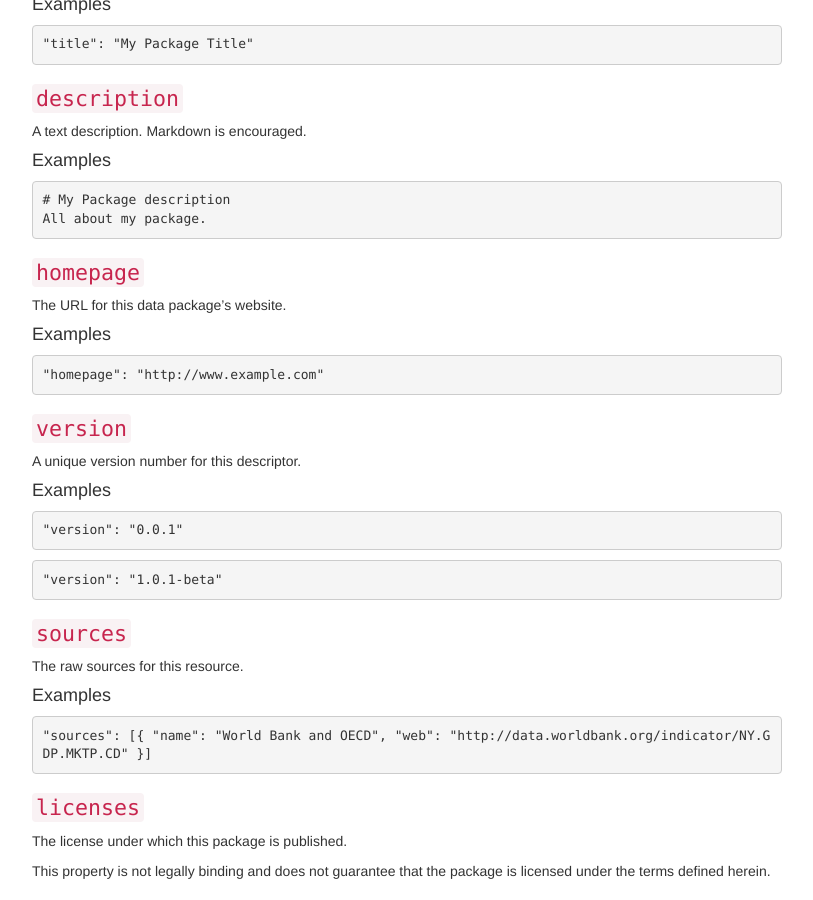
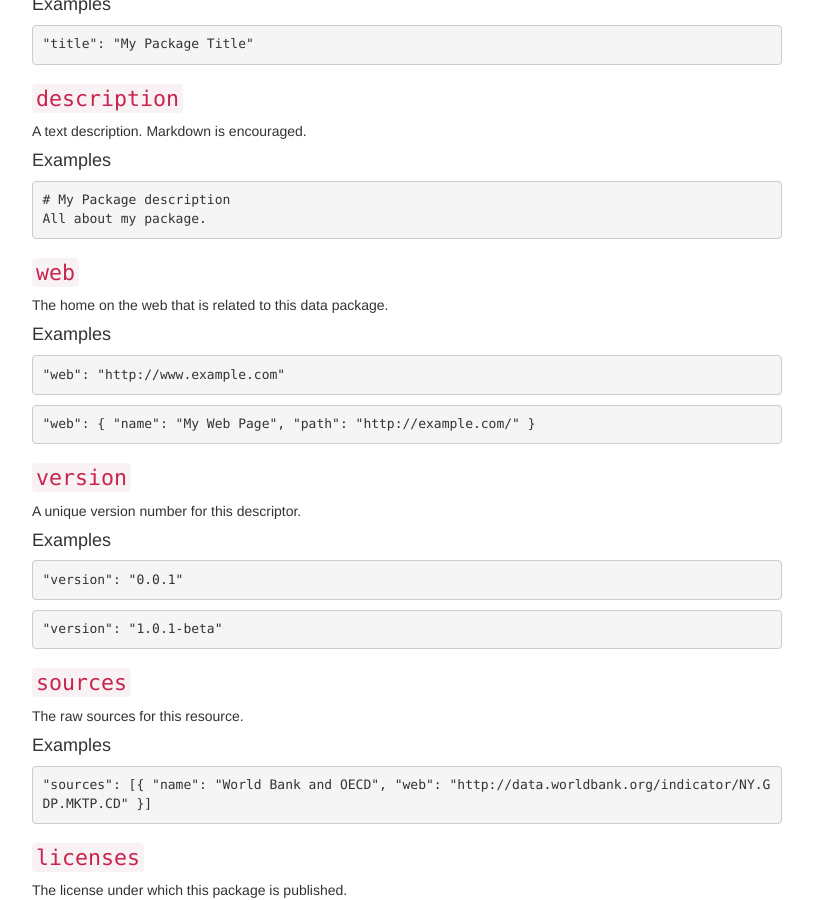
Before and after one commit to frictionlessdata/datapackage, a Jekyll site: the page built from datapackage/index.md, in a window 1280 px wide and 900 px high, scrolled down 4662 px. Shown: the whole window, without its empty margins (233-1046 px from the left). Built offline with Jekyll 4.4.1, drawn with Linux system fonts in a browser that asks for light colours; nearby versions of some CDN libraries; comment, search, counter and statistics services are not loaded.

Commit message:
Change homepage to web, and allow object serialisation of it.

```diff
--- a/_data/schemas/concepts.json
+++ b/_data/schemas/concepts.json
@@ -134,6 +134,10 @@
             "$ref": "dictionary.json#/definitions/description",
             "propertyOrder": 30,
             "format": "textarea"
+          },
+          "web": {
+            "$ref": "dictionary.json#/definitions/web",
+            "propertyOrder": 40
           },
           "sources": {
             "$ref": "dictionary.json#/definitions/sources",
--- a/_data/schemas/dictionary.json
+++ b/_data/schemas/dictionary.json
@@ -39,13 +39,27 @@
         "# My Package description\nAll about my package."
       ]
     },
-    "homepage": {
-      "title": "Home Page",
-      "description": "The URL for this data package's website.",
-      "type": "string",
-      "format": "uri",
+    "web": {
+      "title": "Web",
+      "description": "The home on the web that is related to this data package.",
+      "oneOf": [
+        { "type": "string", "format": "uri" },
+        {
+          "type": "object",
+          "properties": {
+            "name": {
+              "type": "string"
+            },
+            "path": {
+              "type": "string",
+              "format": "uri"
+            }
+          }
+        }
+      ],
       "examples": [
-        "\"homepage\": \"http://www.example.com\""
+        "\"web\": \"http://www.example.com\"",
+        "\"web\": { \"name\": \"My Web Page\", \"path\": \"http://example.com/\" }"
       ]
     },
     "version": {
--- a/datapackage/index.md
+++ b/datapackage/index.md
@@ -27,7 +27,7 @@ properties:
     - profile
     - title
     - description
-    - homepage
+    - web
     - version
     - sources
     - licenses
--- a/dataresource/index.md
+++ b/dataresource/index.md
@@ -34,6 +34,7 @@ properties:
     - schema
     - sources
     - licenses
+    - web
 examples:
   - examples/dataresource_1.md
   - examples/dataresource_2.md
--- a/tabular-datapackage/index.md
+++ b/tabular-datapackage/index.md
@@ -27,7 +27,7 @@ properties:
   recommended:
     - title
     - description
-    - homepage
+    - web
     - version
     - sources
     - licenses
--- a/tabular-dataresource/index.md
+++ b/tabular-dataresource/index.md
@@ -34,6 +34,7 @@ properties:
     - hash
     - sources
     - licenses
+    - web
 examples:
   - examples/tabular-dataresource_1.md
   - examples/tabular-dataresource_2.md
```
